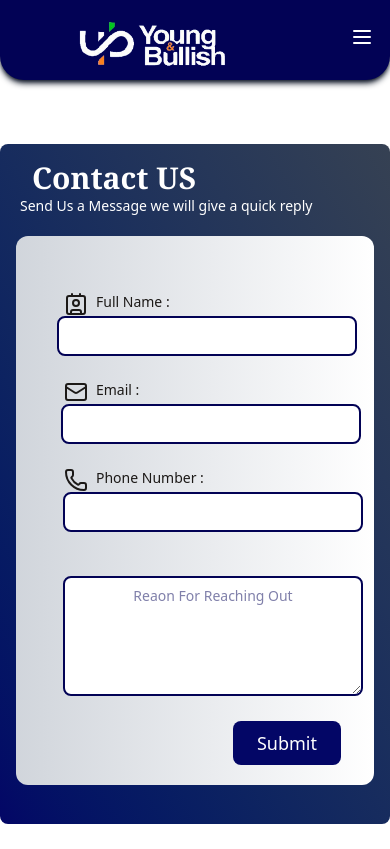
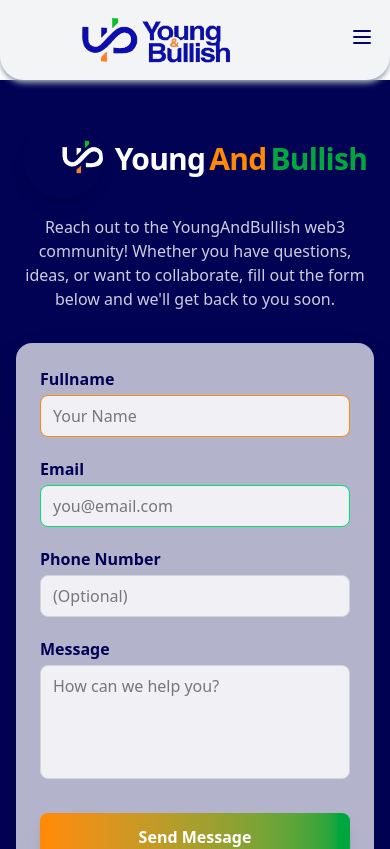
Before and after one commit to Mmasichuks/youngandbullish, a React (Vite) app: page /Contact in a window 390 px wide. Shown: the top 849 px of the page. Built offline with nearby package versions, Linux system fonts and the light colour scheme.

Commit message:
contact page modification

```diff
--- a/src/components/Footer.jsx
+++ b/src/components/Footer.jsx
@@ -76,12 +76,14 @@
                         </div>
                         {/* Contact Button */}
                         <div className="flex flex-col items-center md:items-end gap-4 min-w-[180px]">
-              <a
-                href="#"
+
+                            <Link
+                                to="/Contact"
                                 className="bg-white text-blue px-8 py-3 rounded-full font-semibold shadow hover:bg-wite-800 transition text-base"
                             >
                                 Contact Us
-              </a>
+
+                            </Link>
                         </div>
                     </div>
                     <hr className="my-6 border-blue-900/20" />
--- a/src/components/Modal.jsx
+++ b/src/components/Modal.jsx
@@ -7,7 +7,7 @@
 
     return (
         <div className="z-50 flex items-center justify-center w-full h-full fixed top-0 left-0 right-0 bg-dark-1/10" onClick={onClose}>
-            <div className="bg-stone-50 text-stone-900 rounded-3xl shadow-2xl overflow-hidden w-full max-w-4xl" onClick={(e) => e.stopPropagation()}>
+            <div className="bg-stone-50 text-stone-900 rounded-3xl shadow-2xl overflow-hidden  max-w-4xl" onClick={(e) => e.stopPropagation()}>
                 {children}
             </div>
         </div>
--- a/src/components/W_footer.jsx
+++ b/src/components/W_footer.jsx
@@ -28,6 +28,7 @@
                                 <ul className="flex flex-col gap-4">
                                     <li>
                                         <Link
+
                                             to="/About"
                                             className="block text-blue-900 text-base border-b-2 border-blue-100 pb-1 hover:border-orange-500 transition"
                                         >
@@ -76,12 +77,19 @@
                         </div>
                         {/* Contact Button */}
                         <div className="flex flex-col items-center md:items-end gap-4 min-w-[180px]">
-                            <a
-                                href="#"
+                            {/* <a
+                                href="/Contact"
                                 className="bg-blue-900 text-white px-8 py-3 rounded-full font-semibold shadow hover:bg-blue-800 transition text-base"
                             >
                                 Contact Us
-                            </a>
+                            </a> */}
+                            <Link
+                                to="/Contact"
+                                className="bg-blue-900 text-white px-8 py-3 rounded-full font-semibold shadow hover:bg-blue-800 transition text-base"
+                            >
+                                Contact Us
+
+                            </Link>
                         </div>
                     </div>
                     <hr className="my-6 border-blue-900/20" />
--- a/src/pages/Contact.jsx
+++ b/src/pages/Contact.jsx
@@ -1,16 +1,15 @@
 import React, { useRef } from 'react';
 import emailjs from '@emailjs/browser';
-import Navigation from '../components/Navigation'
-import Footer from '../components/Footer'
-import {LucideContact, PhoneIcon,MailIcon,} from 'lucide-react'
+import W_navigation from '../components/W_navigation';
+import Footer from '../components/Footer';
+import { motion } from 'framer-motion';
+import "../style/contact.css";
 
 const Contact = () => {
-
   const form = useRef();
 
   const sendEmail = (e) => {
     e.preventDefault();
-
     emailjs
       .sendForm('service_ynarxpc', 'template_6swfa3s', form.current, {
         publicKey: 'APssqMq6PdlozPBlQ',
@@ -24,33 +23,115 @@
         },
       );
   };
+
   return (
+    <>
+      <W_navigation />
+      <div className="min-h-screen bg-[#020255] flex flex-col items-center justify-center p-4">
+        {/* Header */}
+        <header className="w-full max-w-xl mx-auto flex flex-col items-center">
+          <div className="flex items-center mb-4">
+            <div
+              className="yb-bg-image rounded-full w-20 h-20 flex items-center justify-center shadow-lg mr-3"
+              style={{
+                // background:
+                //   "linear-gradient(135deg, oklch(75% 0.183 55.934), oklch(62.7% 0.194 149.214))",
+                // width: "50px",
+              }}
+            >
+              {/* <span className="font-bold text-white text-lg">YB</span> */}
+            </div>
+            <h1 className="text-3xl font-extrabold text-white tracking-tight">
+              Young
+              <span style={{ color: "oklch(75% 0.183 55.934)" }} className="ml-1">And</span>
+              <span style={{ color: "oklch(62.7% 0.194 149.214)" }} className="ml-1">Bullish</span>
+            </h1>
+          </div>
+          <p className="text-base text-white/80 text-center max-w-md mb-8">
+            Reach out to the YoungAndBullish web3 community! Whether you have questions, ideas, or want to collaborate, fill out the form below and we'll get back to you soon.
+          </p>
+        </header>
 
-    <>
-      <Navigation/>
-            <div className=" w-full text-white">
+        {/* Card with animation */}
+        <motion.main
+          initial={{ opacity: 0, y: 40, scale: 0.98 }}
+          animate={{ opacity: 1, y: 0, scale: 1 }}
+          transition={{ duration: 0.6, ease: "easeOut" }}
+          className="w-full max-w-xl bg-white/70 backdrop-blur-md rounded-2xl shadow-2xl p-6 md:p-10 space-y-6"
+        >
+          <form ref={form} onSubmit={sendEmail} className="space-y-5">
+            <div>
+              <label htmlFor="fullname" className="block text-[#020255] font-semibold mb-1">
+                Fullname
+              </label>
+              <input
+                type="text"
+                id="fullname"
+                name="fullname"
+                autoComplete="name"
+                required
+                className="w-full rounded-lg border border-orange-400 focus:border-orange-500 focus:ring-2 focus:ring-orange-200 px-3 py-2 transition outline-none bg-white/80"
+                placeholder="Your Name"
+              />
+            </div>
+            <div>
+              <label htmlFor="email" className="block text-[#020255] font-semibold mb-1">
+                Email
+              </label>
+              <input
+                type="email"
+                id="email"
+                name="email"
+                autoComplete="email"
+                required
+                className="w-full rounded-lg border border-green-400 focus:border-green-500 focus:ring-2 focus:ring-green-200 px-3 py-2 transition outline-none bg-white/80"
+                placeholder="you@email.com"
+              />
+            </div>
+            <div>
+              <label htmlFor="phone" className="block text-[#020255] font-semibold mb-1">
+                Phone Number
+              </label>
+              <input
+                type="tel"
+                id="phone"
+                name="phone"
+                autoComplete="tel"
+                className="w-full rounded-lg border border-gray-300 focus:border-blue-400 focus:ring-2 focus:ring-blue-100 px-3 py-2 transition outline-none bg-white/80"
+                placeholder="(Optional)"
+              />
+            </div>
+            <div>
+              <label htmlFor="message" className="block text-[#020255] font-semibold mb-1">
+                Message
+              </label>
+              <textarea
+                id="message"
+                name="message"
+                rows={4}
+                required
+                className="w-full rounded-lg border border-gray-300 focus:border-blue-400 focus:ring-2 focus:ring-blue-100 px-3 py-2 transition outline-none bg-white/80 resize-none"
+                placeholder="How can we help you?"
+              ></textarea>
+            </div>
+            <motion.button
+              whileTap={{ scale: 0.97 }}
+              whileHover={{ scale: 1.03 }}
+              type="submit"
+              className="w-full py-3 mt-2 rounded-lg font-bold text-white shadow-lg transition-transform bg-gradient-to-r from-orange-400 via-yellow-400 to-green-500 hover:from-green-500 hover:to-orange-400"
+              style={{
+                background:
+                  "linear-gradient(90deg, oklch(75% 0.183 55.934), oklch(62.7% 0.194 149.214))",
+              }}
+            >
+              Send Message
+            </motion.button>
+          </form>
+        </motion.main>
+      </div>
+      <Footer />
+    </>
+  );
+};
 
-              <main className="max-w-7xl flex justify-center  pt-16 pb-10 lg:ml-30">
-
-                  <div className="bg-gradient-to-bl from-gray-700 to-blue bg-blue rounded-lg w-100 sm:w-200 h-170  md:h-175 ">
-                      <h1 className='font-serif font-black  text-3xl px-8 pt-4'>Contact US</h1>
-                      <p className='ml-5 text-sm text-primary'>Send Us a Message we will give a quick reply</p>
-                      <form onSubmit={sendEmail} ref={form} >
-                      <div  className="form bg-gradient-to-l from-white text-center to-gray-300 rounded-xl text-stone-900 mt-5 mx-4 pl-6 py-10 text-lg ">
-                          <div className="name mt-4 text-sm md:text-xl "><label htmlFor="name" className='ml-6 md:ml-18 flex'><LucideContact className='mr-2'/>Full Name :</label><input type="text" id='name' name='user_name' className=' bg-white border-2  rounded-lg text-dark w-75 md:w-150   p-2' /></div>
-                          <div className="Email mt-6 text-sm md:text-xl  "><label htmlFor="email" className='ml-6 md:ml-18 flex'><MailIcon className='mr-2'/> Email :</label><input type="text" id='email' name='user_email' className='bg-white border-2  text-dark rounded-lg w-75 md:w-150 ml-2  p-2' /></div>
-                          <div className="whatsapp number mt-6 text-sm md:text-xl "><label htmlFor="number" className='ml-6 md:ml-18 flex'><PhoneIcon className='mr-2'/>Phone Number :</label><input type="text" id='number' name='phone number' className='text-dark bg-white border-2 rounded-lg w-75 md:w-150 ml-3 p-2' /></div>
-                          <div className="message mt-11  text-sm md:text-xl "><textarea id='message' name='message' className='border-2  bg-white rounded-lg w-75 md:w-150   text-center h-30 p-2 text-dark ml-3' placeholder='Reaon For Reaching Out'></textarea></div>
-                          <button type='submit' className='bg-blue text-white relative left-20 md:left-60  top-5 md:top-8 rounded-lg focus:scale-120 hover:scale-95 hover:brightness-120 hover:text-xl  px-6 p-2'>Submit</button>
-                      </div>
-                      </form>
-                 </div>
-                  </main>
-
-              </div>
-
-      </>
-  )
-}
-
-export default Contact
+export default Contact;
--- a/src/pages/LandingPage.jsx
+++ b/src/pages/LandingPage.jsx
@@ -1,4 +1,4 @@
-import React,{useState} from "react";
+import React, { useState } from "react";
 import Modal from "../components/Modal.jsx";
 import SignUp from "../components/SignUp.jsx";
 import {
@@ -54,7 +54,7 @@
 
 function LandingPage() {
   //const [Open, setOpen] = useState(false)
-   const [showPopup, setshowPopup] = useState(false);
+  const [showPopup, setshowPopup] = useState(false);
 
   return (
     <>
@@ -119,7 +119,7 @@
             {[
               {
                 icon: TrendingUp,
-                stat: "0",
+                stat: "100+",
                 label: "Success Stories",
               },
               {
@@ -190,7 +190,7 @@
 
 
       <Modal isOpen={showPopup} onClose={() => setshowPopup(false)}>
-        <SignUp/>
+        <SignUp />
       </Modal>
     </>
   );
--- /dev/null
+++ b/src/style/contact.css
@@ -0,0 +1,7 @@
+/* Example: .yb-bg-image will have a background image */
+.yb-bg-image {
+    background-image: url('../assets/y&b_logo.png'); /* Adjust path as needed */
+    background-size: cover;
+    background-position: center;
+    background-repeat: no-repeat;
+  }
```
Also changed, not shown: src/components/SignUp.jsx (+6 -12 lines). Lines whose indentation alone changed are shown as unchanged.
